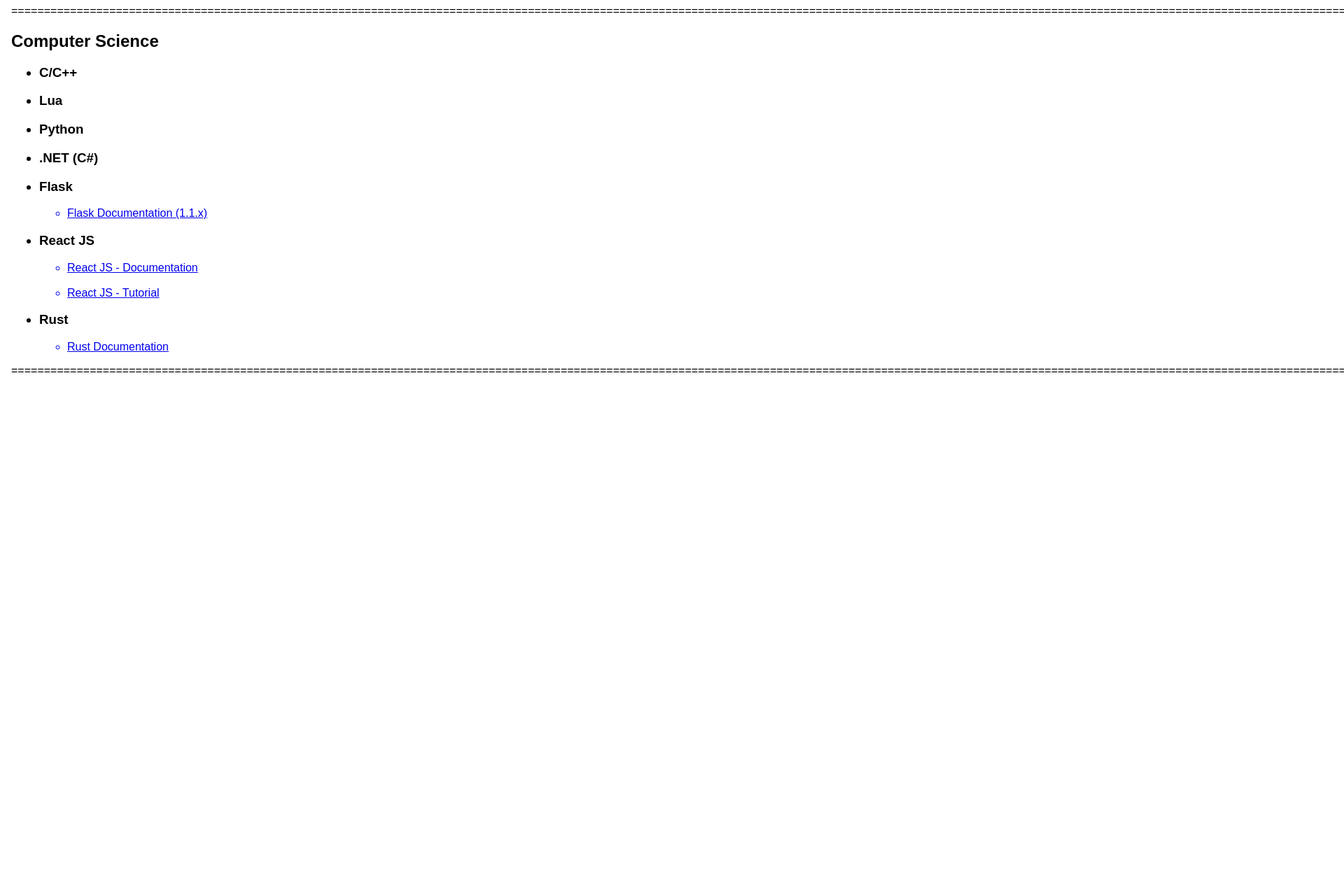
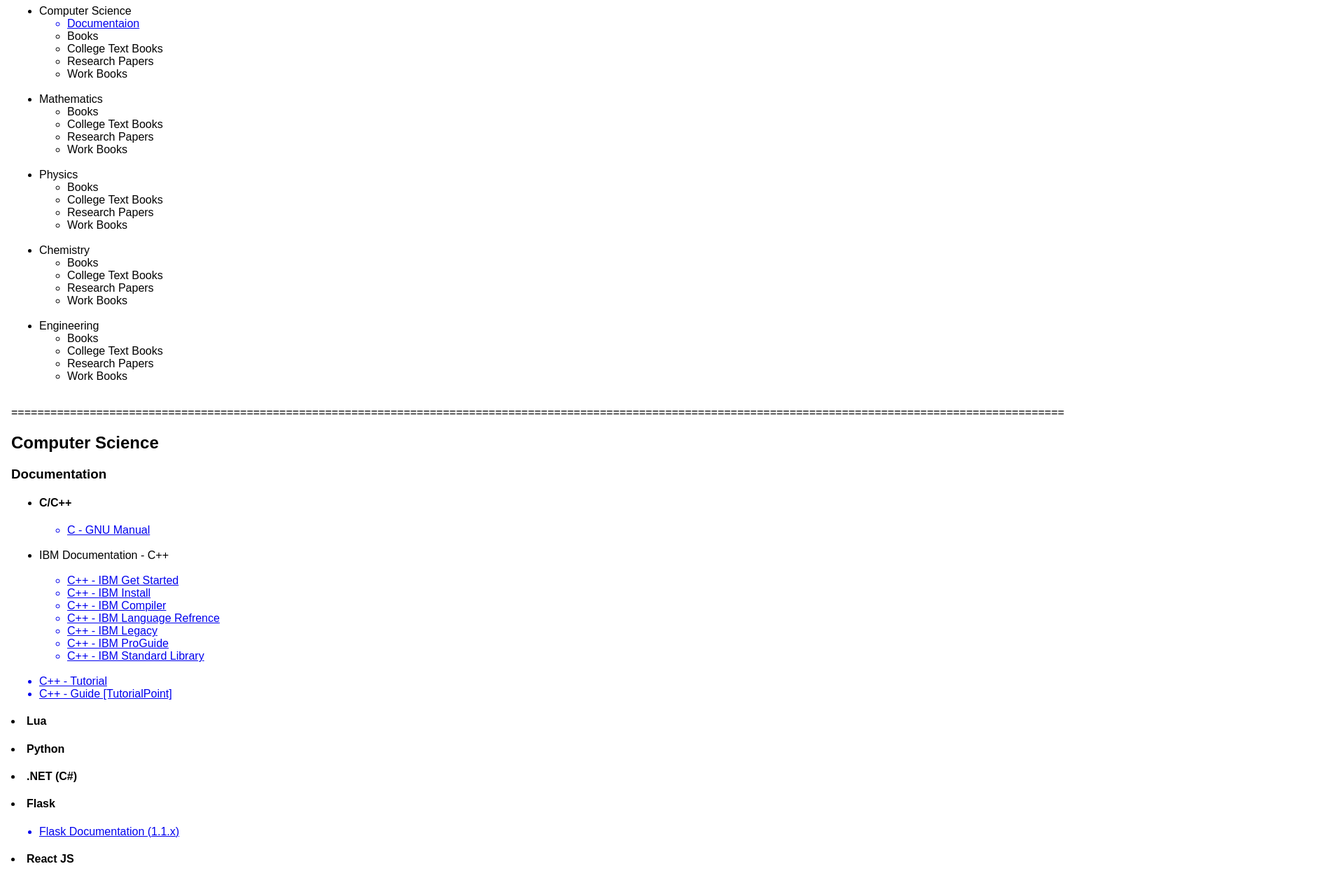
Before and after one commit to Hexa-Lib/Open-Library, a plain HTML site: page Academia.html in a window 1280 px wide. Shown: the part 121-1376 px from the top of the page at 70% size, 1920 px wide, since content can reach past the window. Before the commit the page ends 800 px from the top, so only its background shows below. Drawn offline with Linux system fonts and the light colour scheme.

Commit message:
Added Lists, Linnks and PDFs

```diff
--- a/Academia.html
+++ b/Academia.html
@@ -49,35 +49,113 @@
 
 
     <div style="padding-left:16px">
-        <h1>Welcome To Open Library</h1>
+        <h1>Open Library - Academia</h1>
+        <ul>
+            <li>Computer Science</li>
+            <ul>
+                <a href="#CS_Documentation"><li>Documentaion</li></a>
+                <li>Books</li>
+                <li>College Text Books</li>
+                <li>Research Papers</li>
+                <li>Work Books</li>
+            </ul><br>
+            <li>Mathematics</li>
+            <ul>
+                <li>Books</li>
+                <li>College Text Books</li>
+                <li>Research Papers</li>
+                <li>Work Books</li>
+                </ul><br>
+            <li>Physics</li>
+            <ul>
+                <li>Books</li>
+                <li>College Text Books</li>
+                <li>Research Papers</li>
+                <li>Work Books</li>
+                </ul><br>
+            <li>Chemistry</li>
+            <ul>
+                <li>Books</li>
+                <li>College Text Books</li>
+                <li>Research Papers</li>
+                <li>Work Books</li>
+                </ul><br>
+            <li>Engineering</li>
+            <ul>
+                <li>Books</li>
+                <li>College Text Books</li>
+                <li>Research Papers</li>
+                <li>Work Books</li>
+                </ul><br>
+        </ul>
         <!--================================================================================-->
-        <p>================================================================================================================================================================================================================================================================================
+        <p>=================================================================================================================================================================
         </p>
         <h2>Computer Science</h2>
+        <h3><div id="CS_Documentation">Documentation</div></h3>
         <ul>
-            <h3>
+            <h4>
                 <li>C/C++</li>
-            </h3>
-            <h3>
+            </h4>
+            <ul>
+                <a href="./Academia/Computer Science/C/C - GNU_Manual.pdf" target="_blank">
+                    <li>C - GNU Manual</li>
+                </a>
+            </ul><br>
+            <li>IBM Documentation - C++</li><br>
+            <ul>
+            <a href="./Academia/Computer Science/C++/IBM_C++/getstart.pdf" target="_blank">
+                <li>C++ - IBM Get Started</li>
+            </a>
+            <a href="./Academia/Computer Science/C++/IBM_C++/install.pdf" target="_blank">
+                <li>C++ - IBM Install</li>
+            </a>
+            <a href="./Academia/Computer Science/C++/IBM_C++/compiler.pdf" target="_blank">
+                <li>C++ - IBM Compiler</li>
+            </a>
+            <a href="./Academia/Computer Science/C++/IBM_C++/langref.pdf" target="_blank">
+                <li>C++ - IBM Language Refrence</li>
+            </a>
+            <a href="./Academia/Computer Science/C++/IBM_C++/legacy.pdf" target="_blank">
+                <li>C++ - IBM Legacy</li>
+            </a>
+            <a href="./Academia/Computer Science/C++/IBM_C++/proguide.pdf" target="_blank">
+                <li>C++ - IBM ProGuide</li>
+            </a>
+            <a href="./Academia/Computer Science/C++/IBM_C++/standlib.pdf" target="_blank">
+                <li>C++ - IBM Standard Library</li>
+            </a>
+        </ul>
+            <br>
+                <a href="./Academia/Computer Science/C++/C++ Tutorial.pdf" target="_blank">
+                    <li>C++ - Tutorial</li>
+                </a>
+                <a href="./Academia/Computer Science/C++/C++ Tutorial_Point Guide.pdf" target="_blank">
+                    <li>C++ - Guide [TutorialPoint]</li>
+                </a>
+
+
+        </ul>
+        <h4>
             <li>Lua</li>
-            </h3>
-            <h3>
+        </h4>
+        <h4>
             <li>Python</li>
-            </h3>
-            <h3>
+        </h4>
+        <h4>
             <li>.NET (C#)</li>
-            </h3>
-            <h3>
+        </h4>
+        <h4>
             <li>Flask</li>
-            </h3>
+        </h4>
         <ul>
             <a href="./Academia/Computer Science/Flask/Flask Documentation (1.1.x).pdf" target="_blank">
                 <li>Flask Documentation (1.1.x)</li>
             </a>
         </ul>
-            <h3>
+        <h4>
             <li>React JS</li>
-            </h3>
+        </h4>
         <ul>
             <a href="https://react.dev/learn" target="_blank">
                 <li>React JS - Documentation</li>
@@ -86,17 +164,17 @@
                 <li>React JS - Tutorial</li>
             </a>
         </ul>
-            <h3>
+        <h4>
             <li>Rust</li>
-            </h3>
+        </h4>
         <ul>
             <a href="./Academia/Computer Science/Rust/Rust_Documentation.pdf" target="_blank">
-                    <li>Rust Documentation</li>
+                <li>Rust - Guide</li>
             </a>
         </ul>
         </ul>
-        <p>================================================================================================================================================================================================================================================================================
-
+        <p>=================================================================================================================================================================
+        </p>
     </div>
 
 
```
Also changed, not shown: 11 other files. Lines whose indentation alone changed are shown as unchanged.
